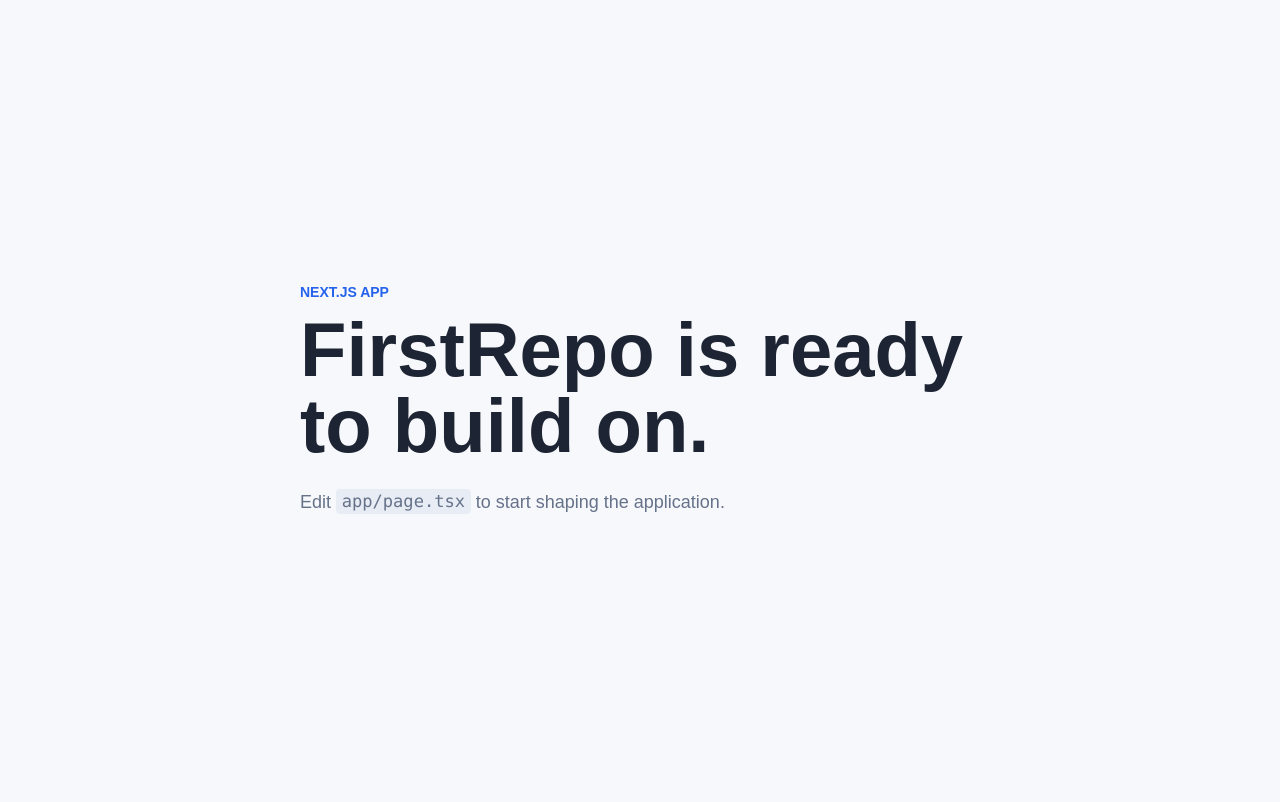
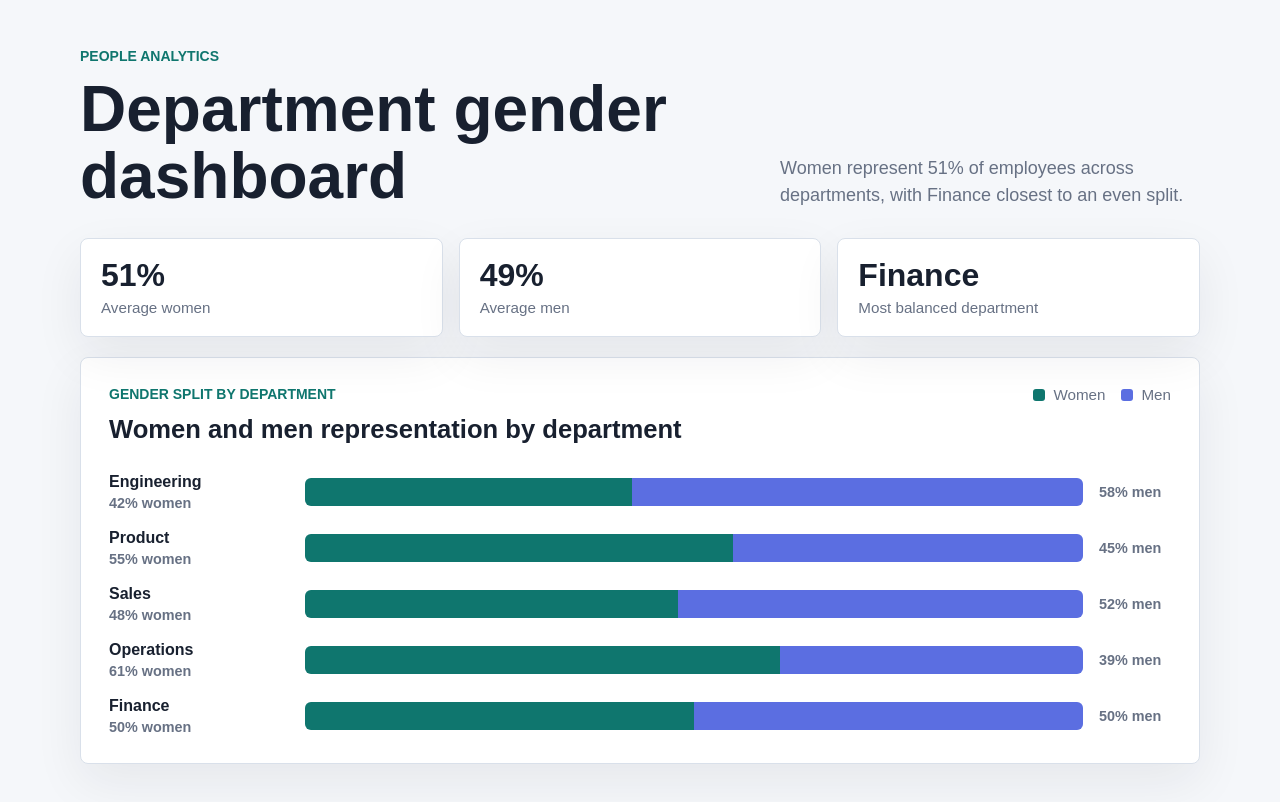
Before and after one commit to Zeyuzhao/FirstRepo, a Next.js app: page / in a window 1280 px wide. Shown: the top 802 px of the page. Built offline with nearby package versions, Linux system fonts and the light colour scheme.

Commit message:
Improve department gender dashboard

```diff
--- a/app/globals.css
+++ b/app/globals.css
@@ -1,9 +1,13 @@
 :root {
   color-scheme: light;
-  --background: #f7f8fb;
-  --foreground: #1d2433;
-  --muted: #65728a;
-  --accent: #2563eb;
+  --background: #f5f7fa;
+  --foreground: #18202f;
+  --muted: #677184;
+  --accent: #0f766e;
+  --panel: #ffffff;
+  --line: #d9e0ea;
+  --women: #0f766e;
+  --men: #5b6ee1;
 }
 
 * {
@@ -25,23 +29,22 @@ body {
     sans-serif;
 }
 
-code {
-  border-radius: 4px;
-  background: #e8edf5;
-  padding: 0.15rem 0.35rem;
-  font-family: "SFMono-Regular", Consolas, "Liberation Mono", monospace;
-  font-size: 0.95em;
+.dashboard-page {
+  min-height: 100vh;
+  padding: 48px 24px;
 }
 
-.page {
-  display: grid;
-  min-height: 100vh;
-  place-items: center;
-  padding: 2rem;
+.dashboard-shell {
+  width: min(1120px, 100%);
+  margin: 0 auto;
 }
 
-.intro {
-  max-width: 680px;
+.dashboard-header {
+  display: grid;
+  grid-template-columns: minmax(0, 1fr) minmax(280px, 420px);
+  gap: 32px;
+  align-items: end;
+  margin-bottom: 28px;
 }
 
 .eyebrow {
@@ -54,14 +57,176 @@ code {
 
 h1 {
   margin: 0;
-  font-size: clamp(2.25rem, 6vw, 4.75rem);
+  font-size: clamp(2.25rem, 5vw, 4rem);
+  line-height: 1.05;
+  letter-spacing: 0;
+}
+
+h2 {
+  margin: 0;
+  font-size: clamp(1.35rem, 2vw, 1.8rem);
+  line-height: 1.2;
+  letter-spacing: 0;
+}
+
+.summary {
+  margin: 0;
+  color: var(--muted);
+  font-size: 1.125rem;
+  line-height: 1.55;
+}
+
+.metrics {
+  display: grid;
+  grid-template-columns: repeat(3, minmax(0, 1fr));
+  gap: 16px;
+  margin-bottom: 20px;
+}
+
+.metric,
+.chart-panel {
+  border: 1px solid var(--line);
+  border-radius: 8px;
+  background: var(--panel);
+  box-shadow: 0 18px 50px rgba(24, 32, 47, 0.07);
+}
+
+.metric {
+  display: grid;
+  gap: 8px;
+  padding: 20px;
+}
+
+.metric-value {
+  color: var(--foreground);
+  font-size: clamp(1.4rem, 3vw, 2rem);
+  font-weight: 800;
   line-height: 1;
 }
 
-.summary {
-  max-width: 34rem;
-  margin: 1.5rem 0 0;
+.metric-label {
   color: var(--muted);
-  font-size: 1.125rem;
-  line-height: 1.6;
+  font-size: 0.95rem;
 }
+
+.chart-panel {
+  padding: 28px;
+}
+
+.chart-heading {
+  display: flex;
+  justify-content: space-between;
+  gap: 24px;
+  align-items: start;
+  margin-bottom: 28px;
+}
+
+.legend {
+  display: flex;
+  gap: 16px;
+  color: var(--muted);
+  font-size: 0.95rem;
+  white-space: nowrap;
+}
+
+.legend span {
+  display: inline-flex;
+  gap: 8px;
+  align-items: center;
+}
+
+.legend-swatch {
+  width: 12px;
+  height: 12px;
+  border-radius: 3px;
+}
+
+.legend-swatch.women,
+.bar-segment.women {
+  background: var(--women);
+}
+
+.legend-swatch.men,
+.bar-segment.men {
+  background: var(--men);
+}
+
+.chart {
+  display: grid;
+  gap: 18px;
+}
+
+.chart-row {
+  display: grid;
+  grid-template-columns: 180px minmax(180px, 1fr) 72px;
+  gap: 16px;
+  align-items: center;
+}
+
+.row-label {
+  display: grid;
+  gap: 4px;
+}
+
+.row-label span,
+.men-label {
+  color: var(--foreground);
+  font-weight: 700;
+}
+
+.row-label strong,
+.men-label {
+  color: var(--muted);
+  font-size: 0.9rem;
+  font-weight: 600;
+}
+
+.stacked-bar {
+  display: flex;
+  height: 28px;
+  overflow: hidden;
+  border-radius: 6px;
+  background: #edf1f7;
+}
+
+.bar-segment {
+  min-width: 1px;
+}
+
+@media (max-width: 760px) {
+  .dashboard-page {
+    padding: 28px 16px;
+  }
+
+  .dashboard-header,
+  .metrics,
+  .chart-row {
+    grid-template-columns: 1fr;
+  }
+
+  .dashboard-header {
+    gap: 18px;
+    align-items: start;
+  }
+
+  .chart-panel {
+    padding: 20px;
+  }
+
+  .chart-heading {
+    display: grid;
+    gap: 16px;
+  }
+
+  .legend {
+    flex-wrap: wrap;
+  }
+
+  .chart-row {
+    gap: 8px;
+  }
+
+  .men-label {
+    justify-self: end;
+  }
+}
--- a/app/page.tsx
+++ b/app/page.tsx
@@ -1,12 +1,95 @@
+const departments = [
+  { name: "Engineering", women: 42, men: 58 },
+  { name: "Product", women: 55, men: 45 },
+  { name: "Sales", women: 48, men: 52 },
+  { name: "Operations", women: 61, men: 39 },
+  { name: "Finance", women: 50, men: 50 },
+];
+
+const totalWomen = departments.reduce((sum, department) => sum + department.women, 0);
+const totalMen = departments.reduce((sum, department) => sum + department.men, 0);
+const averageWomen = Math.round(totalWomen / departments.length);
+const averageMen = Math.round(totalMen / departments.length);
+const mostBalanced = departments.reduce((best, department) => {
+  const currentGap = Math.abs(department.women - department.men);
+  const bestGap = Math.abs(best.women - best.men);
+
+  return currentGap < bestGap ? department : best;
+}, departments[0]);
+
 export default function Home() {
   return (
-    <main className="page">
-      <section className="intro">
-        <p className="eyebrow">Next.js app</p>
-        <h1>FirstRepo is ready to build on.</h1>
-        <p className="summary">
-          Edit <code>app/page.tsx</code> to start shaping the application.
-        </p>
+    <main className="dashboard-page">
+      <section className="dashboard-shell" aria-labelledby="dashboard-title">
+        <div className="dashboard-header">
+          <div>
+            <p className="eyebrow">People analytics</p>
+            <h1 id="dashboard-title">Department gender dashboard</h1>
+          </div>
+          <p className="summary">
+            Women represent {averageWomen}% of employees across departments,
+            with {mostBalanced.name} closest to an even split.
+          </p>
+        </div>
+
+        <div className="metrics" aria-label="Gender representation summary">
+          <div className="metric">
+            <span className="metric-value">{averageWomen}%</span>
+            <span className="metric-label">Average women</span>
+          </div>
+          <div className="metric">
+            <span className="metric-value">{averageMen}%</span>
+            <span className="metric-label">Average men</span>
+          </div>
+          <div className="metric">
+            <span className="metric-value">{mostBalanced.name}</span>
+            <span className="metric-label">Most balanced department</span>
+          </div>
+        </div>
+
+        <section className="chart-panel" aria-labelledby="chart-title">
+          <div className="chart-heading">
+            <div>
+              <p className="eyebrow">Gender split by department</p>
+              <h2 id="chart-title">Women and men representation by department</h2>
+            </div>
+            <div className="legend" aria-label="Chart legend">
+              <span>
+                <i className="legend-swatch women" />
+                Women
+              </span>
+              <span>
+                <i className="legend-swatch men" />
+                Men
+              </span>
+            </div>
+          </div>
+
+          <div className="chart" role="list" aria-label="Department gender percentages">
+            {departments.map((department) => (
+              <div className="chart-row" key={department.name} role="listitem">
+                <div className="row-label">
+                  <span>{department.name}</span>
+                  <strong>{department.women}% women</strong>
+                </div>
+                <div
+                  className="stacked-bar"
+                  aria-label={`${department.name}: ${department.women}% women and ${department.men}% men`}
+                >
+                  <span
+                    className="bar-segment women"
+                    style={{ width: `${department.women}%` }}
+                  />
+                  <span
+                    className="bar-segment men"
+                    style={{ width: `${department.men}%` }}
+                  />
+                </div>
+                <span className="men-label">{department.men}% men</span>
+              </div>
+            ))}
+          </div>
+        </section>
       </section>
     </main>
   );
```
